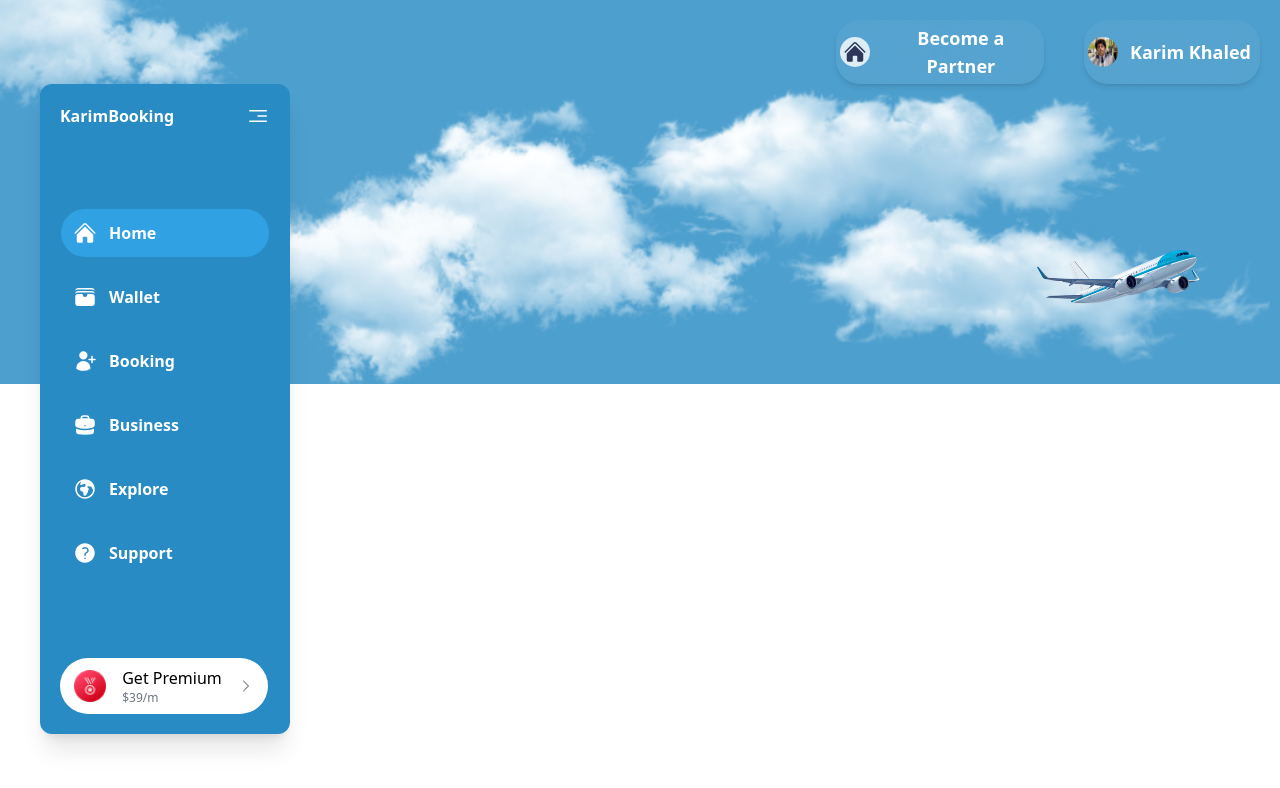
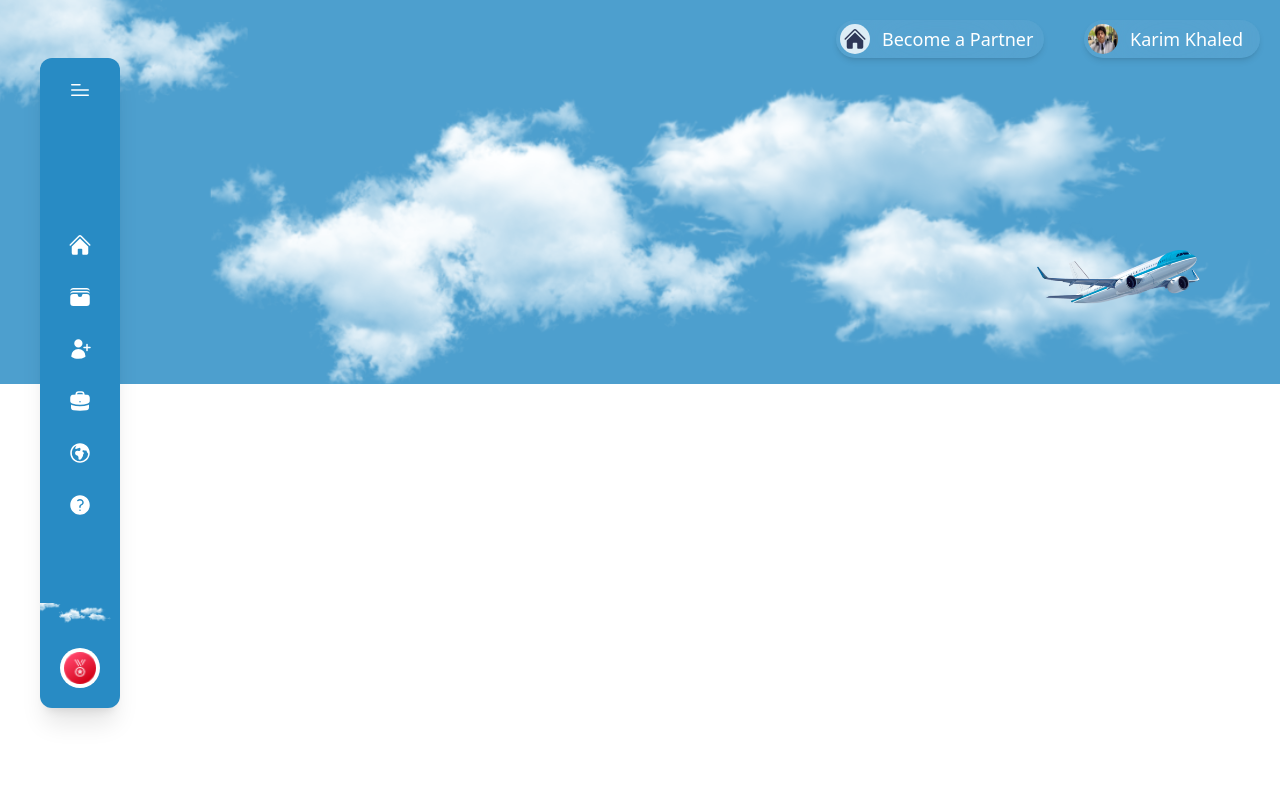
Before and after one commit to karimkhaled0/booking-app, a Next.js app: page / in a window 1280 px wide. Both pictures are taken after a click on the icon 258 px from the left and 116 px from the top of the page. Shown: the top 788 px of the page. Built offline with nearby package versions, Linux system fonts and the light colour scheme.

Commit message:
implement the left header closing and opening

```diff
--- a/components/LeftHeader.tsx
+++ b/components/LeftHeader.tsx
@@ -1,6 +1,6 @@
 /* eslint-disable @next/next/no-img-element */
-import { Bars3CenterLeftIcon, BriefcaseIcon, ChevronRightIcon, GlobeEuropeAfricaIcon, HomeIcon, QuestionMarkCircleIcon, UserPlusIcon, WalletIcon } from '@heroicons/react/24/solid'
-import React from 'react'
+import { Bars3BottomLeftIcon, Bars3BottomRightIcon, BriefcaseIcon, ChevronRightIcon, GlobeEuropeAfricaIcon, HomeIcon, QuestionMarkCircleIcon, UserPlusIcon, WalletIcon } from '@heroicons/react/24/solid'
+import React, { useState } from 'react'
 
 type Props = {
     home: boolean,
@@ -12,16 +12,54 @@ type Props = {
 }
 
 const LeftHeader = ({ home, wallet, booking, business, explore, support }: Props) => {
+    const [open, setOpen] = useState(true)
+
+    // open is for optimize the left header with icons only or bigger with all details
+    // the open variable is true when the left header is bigger
+    // false when it's small with icons only
+    // The props is for highlight the page where the user in
     return (
-        <div className='flex flex-col justify-between h-[650px] w-[250px] bg-[#288bc4] absolute left-10 rounded-xl shadow-xl p-5'>
+        <div className={open ? 'flex flex-col  justify-between h-[650px] w-[250px] bg-[#288bc4] absolute left-10 rounded-xl shadow-xl p-5' : 'flex flex-col items-center justify-between h-[650px] w-[80px] bg-[#288bc4] absolute left-10 rounded-xl shadow-xl p-5 relative'}>
+
+            {
+                open ? null : (
+                    <img src='/sky4.png' alt="s" className='w-full h-auto absolute bottom-20' />
+                )
+            }
+
             {/* Top */}
             <div className='flex items-center justify-between'>
-                <h3 className='font-semibold text-white'>KarimBooking</h3>
-                <Bars3CenterLeftIcon
-                    className='h-6 w-6 text-white rotate-180 cursor-pointer'
+
+                {
+                    open ? (
+                        <h3 className='font-fasthand font-semibold text-white text-xl -rotate-6'>KarimBook</h3>
+                    ) : null
+                }
+
+
+                {/* Open */}
+                <Bars3BottomLeftIcon
+                    className={open ? 'h-6 w-6 text-white clickButton' : 'hidden'}
+                    onClick={() => {
+                        setOpen(false)
+                    }}
                 />
+
+
+                {/* Close */}
+                <Bars3BottomRightIcon
+                    className={open ? 'hidden' : 'h-6 w-6 text-white -rotate-180 clickButton'}
+                    onClick={() => {
+                        setOpen(true)
+                    }}
+                />
+
             </div>
+
+
             {/* Middle */}
+            {
+                open ? (
                     <div className='flex flex-col space-y-4 items-center justify-center'>
                         <div className={home ? 'leftHeaderButton bg-[#30a1e2]' : 'leftHeaderButton'}>
                             <HomeIcon className='h-6 w-6 text-white' />
@@ -48,8 +86,23 @@ const LeftHeader = ({ home, wallet, booking, business, explore, support }: Props
                             <h1 className='text-white font-semibold'>Support</h1>
                         </div>
                     </div>
+                ) : (
+                    <div className='flex flex-col space-y-7 items-center justify-center'>
+                        <HomeIcon className='h-6 w-6 text-white clickButton' />
+                        <WalletIcon className='h-6 w-6 text-white clickButton' />
+                        <UserPlusIcon className='h-6 w-6 text-white clickButton' />
+                        <BriefcaseIcon className='h-6 w-6 text-white clickButton' />
+                        <GlobeEuropeAfricaIcon className='h-6 w-6 text-white clickButton' />
+                        <QuestionMarkCircleIcon className='h-6 w-6 text-white clickButton' />
+                    </div>
+                )
+            }
+
+
             {/* Bottom */}
-            <div className='flex items-center justify-around bg-white rounded-full py-2 leftHeaderButton cursor-pointer hover:shadow-xl'>
+            {
+                open ? (
+                    <div className='justify-around bg-white leftHeaderButton cursor-pointer'>
                         <img className='w-8 h-8' src="/logo.png" alt="s" />
                         <div>
                             <h1>Get Premium</h1>
@@ -57,6 +110,12 @@ const LeftHeader = ({ home, wallet, booking, business, explore, support }: Props
                         </div>
                         <ChevronRightIcon className='h-4 w-4 text-gray-500' />
                     </div>
+                ) : (
+                    <div className='bg-white p-1 rounded-full clickButton'>
+                        <img className='w-8 h-8' src="/logo.png" alt="s" />
+                    </div>
+                )
+            }
         </div>
     )
 }
--- a/components/TopHeader.tsx
+++ b/components/TopHeader.tsx
@@ -19,7 +19,7 @@ const TopHeader = (props: Props) => {
                         className="h-6 w-6 text-[#2E3758]"
                     />
                 </div>
-                <h1 className='text-xs md:text-lg font-semibold text-white'>Become a Partner</h1>
+                <h1 className='text-xs md:text-lg text-white'>Become a Partner</h1>
             </div>
             {/* Profile */}
             <div className='topHeaderClass w-44'>
@@ -30,7 +30,7 @@ const TopHeader = (props: Props) => {
                     width={30}
                     height={30}
                 />
-                <h1 className='text-xs md:text-lg font-semibold text-white'>Karim Khaled</h1>
+                <h1 className='text-xs md:text-lg text-white'>Karim Khaled</h1>
             </div>
 
         </div>
--- a/pages/index.tsx
+++ b/pages/index.tsx
@@ -9,7 +9,7 @@ const Home: NextPage = () => {
   return (
     <div>
       <Head>
-        <title>Karim Booking</title>
+        <title>KarimBook</title>
         <meta name="description" content="Generated by create next app" />
         <link rel="icon" href="/favicon.ico" />
       </Head>
--- a/styles/globals.css
+++ b/styles/globals.css
@@ -5,10 +5,13 @@
 @layer components {
     .topHeaderClass {
       @apply flex space-x-3 items-center backdrop-blur-2xl bg-white/5 mx-5 text-center
-       p-1 rounded-3xl cursor-pointer transition duration-100 ease-out shadow-md hover:shadow-lg active:scale-95;
+       p-1 rounded-3xl cursor-pointer transition duration-100 ease-out shadow-md hover:shadow-lg active:scale-90;
     }
     .leftHeaderButton {
       @apply flex items-center space-x-3 w-52 p-3 rounded-full cursor-pointer
       transition duration-100 ease-out hover:shadow-lg active:scale-95
     }
+    .clickButton {
+      @apply cursor-pointer transition duration-100 ease-out active:scale-90
+    }
   }
--- a/tailwind.config.js
+++ b/tailwind.config.js
@@ -5,7 +5,11 @@ module.exports = {
     "./components/**/*.{js,ts,jsx,tsx}",
   ],
   theme: {
-    extend: {},
+    extend: {
+      fontFamily: {
+        'fasthand': ['Fasthand', 'cursive'] ,
+      },
+    },
   },
   plugins: [],
 }
```
Lines whose indentation alone changed are shown as unchanged.
